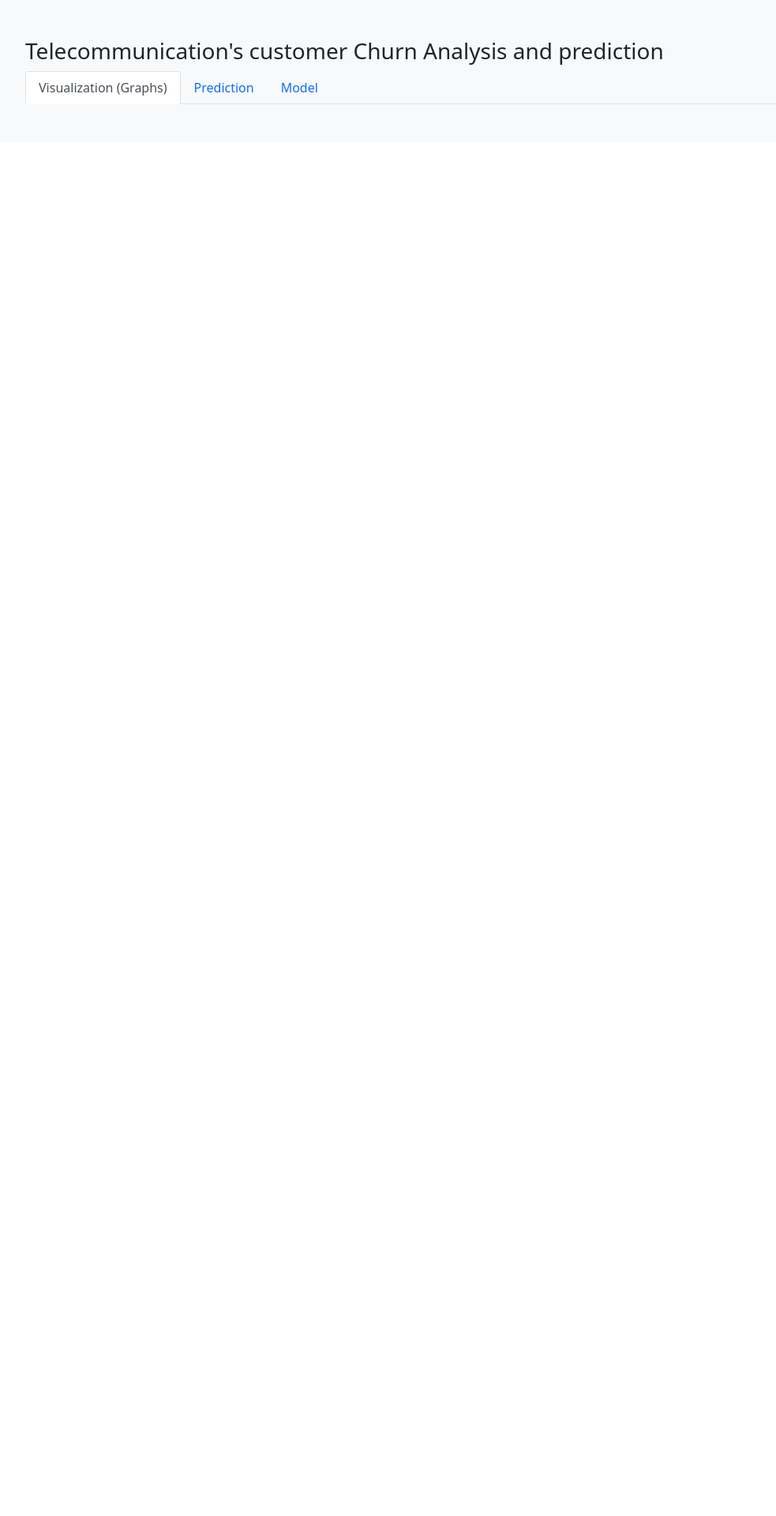
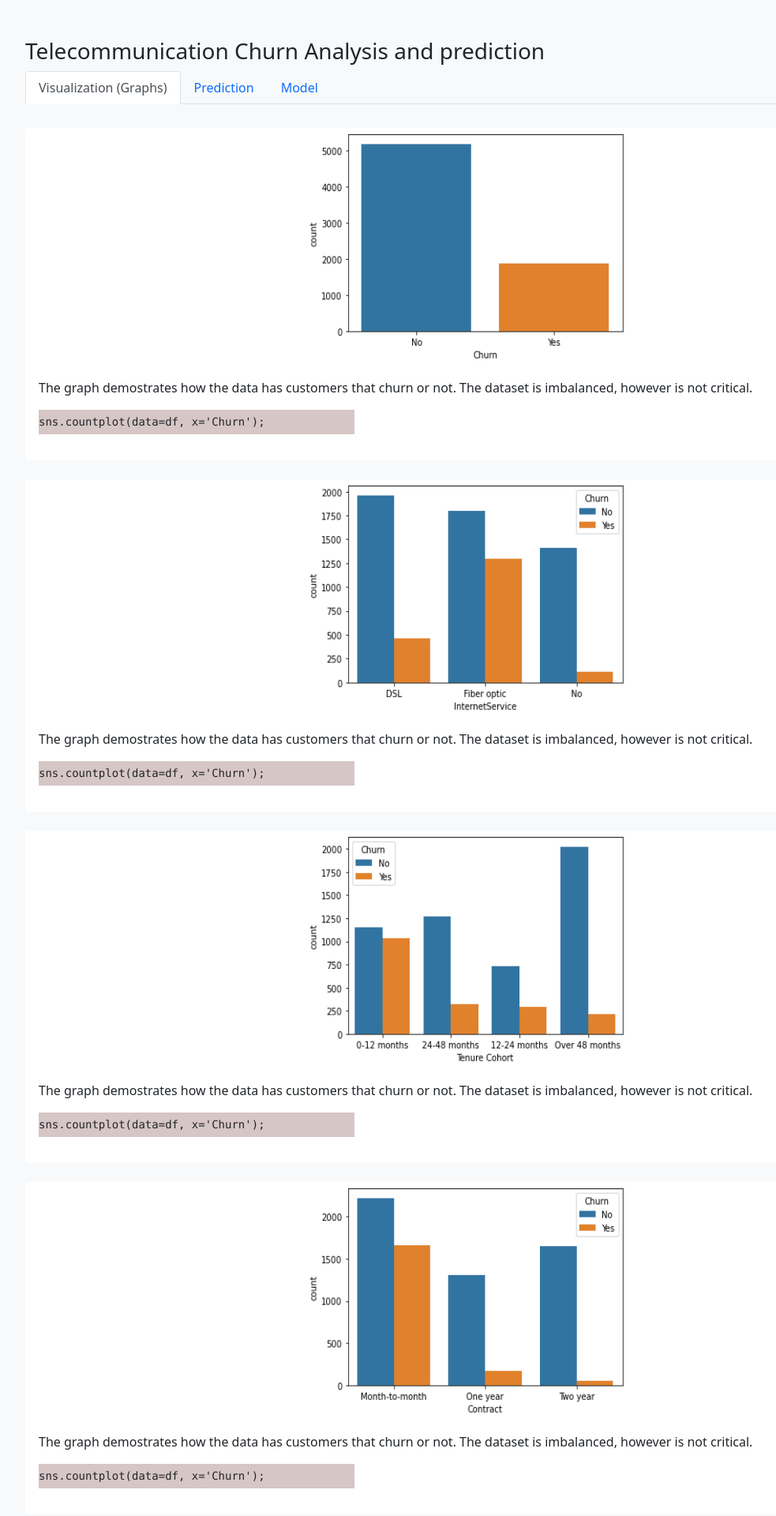
Before and after one commit to caesarorz/telcochurn, a Flask app: template templates/index.html in a window 1280 px wide. Shown: the top 1920 px of the page at 79% size, without its empty margins (50-1033 px from the left). Before the commit the page ends 132 px from the top, so only its background shows below. Run offline with Flask 2, Linux system fonts and the light colour scheme; the template is opened without the code that fills it, so the values that code supplies are empty.

Commit message:
Add mode features, style and more cards

```diff
--- a/app.py
+++ b/app.py
@@ -1,3 +1,4 @@
+from distutils.log import debug
 from flask import Flask, render_template, request
 import pandas as pd
 from catboost import CatBoostClassifier
@@ -73,4 +74,4 @@
 
 
 if __name__ == '__main__':
-    app.run()
+    app.run(debug=True)
--- /dev/null
+++ b/static/style.css
@@ -0,0 +1,26 @@
+#nav-tab {
+    margin-bottom: 30px;
+}
+
+#plot-size {
+    height: 50%;
+}
+
+#center-content {
+    text-align: center;
+}
+
+#image-size {
+    width: 410px;
+    height: 300px;
+}
+
+.card {
+    border: 1px solid rgb(255, 255, 255);
+}
+
+pre {
+    background-color: rgba(212, 195, 195, 0.938);
+    padding: 5px 0 5px 0;
+    max-width: 400px;
+}
--- a/templates/index.html
+++ b/templates/index.html
@@ -8,7 +8,8 @@
     <!-- Bootstrap CSS -->
     <link href="https://cdn.jsdelivr.net/npm/bootstrap@5.0.2/dist/css/bootstrap.min.css" rel="stylesheet" integrity="sha384-EVSTQN3/azprG1Anm3QDgpJLIm9Nao0Yz1ztcQTwFspd3yD65VohhpuuCOmLASjC" crossorigin="anonymous">
 
-    <title>Hello, world!</title>
+    <link rel="stylesheet" href="static/style.css">
+    <title>Churn Telco Prediction</title>
   </head>
   <body>
 
@@ -25,7 +26,7 @@
           </div>
           {% endif %}
 
-            <h3>Telecommunication's customer Churn Analysis and prediction</h3>
+            <h3>Telecommunication Churn Analysis and prediction</h3>
 
             <nav>
               <div class="nav nav-tabs" id="nav-tab" role="tablist">
@@ -37,12 +38,93 @@
             <div class="tab-content" id="nav-tabContent">
               <div class="tab-pane fade show active" id="nav-home" role="tabpanel" aria-labelledby="nav-home-tab">
 
+                <div class="row row-cols-1 row-cols-md-1 g-4">
+                  <div class="col">
+                    <div class="card">
+                      <div id="center-content">
+                        <img id="image-size" src="https://github.com/caesarorz/telcochurn/blob/main/data/images/churn1.png?raw=true" class="card-img-top img-fluid" alt="...">
+                      </div>
+                      <div class="card-body">
+                        <p class="card-text">The graph demostrates how the data has customers that churn or not. The dataset is imbalanced, however is not critical.
+                          <code><pre>sns.countplot(data=df, x='Churn');</pre></code>
+                        </p>
+                      </div>
+                    </div>
+                  </div>
+                  <div class="col">
+                    <div class="card">
+                      <div id="center-content">
+                        <img id="image-size" src="https://github.com/caesarorz/telcochurn/blob/main/data/images/internetservice3.png?raw=true" class="card-img-top img-fluid" alt="...">
+                      </div>
+                      <div class="card-body">
+                        <p class="card-text">The graph demostrates how the data has customers that churn or not. The dataset is imbalanced, however is not critical.
+                          <code><pre>sns.countplot(data=df, x='Churn');</pre></code>
+                        </p>
+                      </div>
+                    </div>
+                  </div>
+                  <div class="col">
+                    <div class="card">
+                      <div id="center-content">
+                        <img id="image-size" src="https://github.com/caesarorz/telcochurn/blob/main/data/images/tenure_cohort5.png?raw=true" class="card-img-top img-fluid" alt="...">
+                      </div>
+                      <div class="card-body">
+                        <p class="card-text">The graph demostrates how the data has customers that churn or not. The dataset is imbalanced, however is not critical.
+                          <code><pre>sns.countplot(data=df, x='Churn');</pre></code>
+                        </p>
+                      </div>
+                    </div>
+                  </div>
+                  <div class="col">
+                    <div class="card">
+                      <div id="center-content">
+                        <img id="image-size" src="https://github.com/caesarorz/telcochurn/blob/main/data/images/contract4.png?raw=true" style="max-width: 80%;" class="card-img-top img-fluid" alt="...">
+                      </div>
+                      <div class="card-body">
+                        <p class="card-text">The graph demostrates how the data has customers that churn or not. The dataset is imbalanced, however is not critical.
+                          <code><pre>sns.countplot(data=df, x='Churn');</pre></code>
+                        </p>
+                      </div>
+                    </div>
+                  </div>
+                </div>
 
+
+
+                <div class="card mb-3" style="margin-top: 30px;">
+                  <div class="row g-0">
+                    <div class="col-md-8">
+                      <img src="https://github.com/caesarorz/telcochurn/blob/main/data/images/contract_tenure6.png?raw=true" class="card-img-top" alt="...">
+                    </div>
+                    <div class="col-md-4">
+                      <div class="card-body">
+                        <h5 class="card-title">Card title</h5>
+                        <p class="card-text">This is a wider card with supporting text below as a natural lead-in to additional content. This content is a little bit longer.</p>
+                        <p class="card-text"><code><pre>sns.countplot(data=df, x='Churn');</pre></code></p>
+                      </div>
+                    </div>
+                  </div>
+                </div>
+
+                <div class="card mb-3">
+                  <div class="row g-0">
+                    <div class="col-md-8">
+                      <img src="https://github.com/caesarorz/telcochurn/blob/main/data/images/yes_churn_features_importance2.png?raw=true" class="card-img-top" alt="...">
+                    </div>
+                    <div class="col-md-4">
+                      <div class="card-body">
+                        <h5 class="card-title">Card title</h5>
+                        <p class="card-text">This is a wider card with supporting text below as a natural lead-in to additional content. This content is a little bit longer.</p>
+                        <p class="card-text"><code><pre>sns.countplot(data=df, x='Churn');</pre></code></p>
+                      </div>
+                    </div>
+                  </div>
+                </div>
 
               </div>
               <div class="tab-pane fade" id="nav-profile" role="tabpanel" aria-labelledby="nav-profile-tab">
 
-                <p>Fill out the form with the information required to predict if your customer leave or not</p>
+                <p>Fill out the form with the information required to predict if your customer leaves or not</p>
 
                 <form class="row g-3 needs-validation" method="post" action="" novalidate id="churn_form">
                   <div class="col-md-3">
@@ -242,19 +324,6 @@
                       </div>
                   </div>
 
-
-
-                  <div class="col-12">
-                    <div class="form-check">
-                      <input class="form-check-input" type="checkbox" value="" id="invalidCheck" required>
-                      <label class="form-check-label" for="invalidCheck">
-                        Agree to terms and conditions
-                      </label>
-                      <div class="invalid-feedback">
-                        You must agree before submitting.
-                      </div>
-                    </div>
-                  </div>
                   <div class="col-12">
                     <button id="submit-prediction" class="btn btn-primary" type="submit">Submit form</button>
                   </div>
@@ -262,7 +331,9 @@
 
 
               </div>
-              <div class="tab-pane fade" id="nav-contact" role="tabpanel" aria-labelledby="nav-contact-tab">.3..</div>
+              <div class="tab-pane fade" id="nav-contact" role="tabpanel" aria-labelledby="nav-contact-tab">
+
+              </div>
             </div>
 
         </div>
```
Also changed, not shown: data/images/model_features7.png (added).
